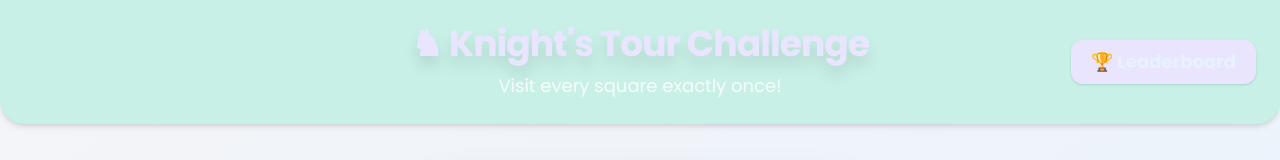
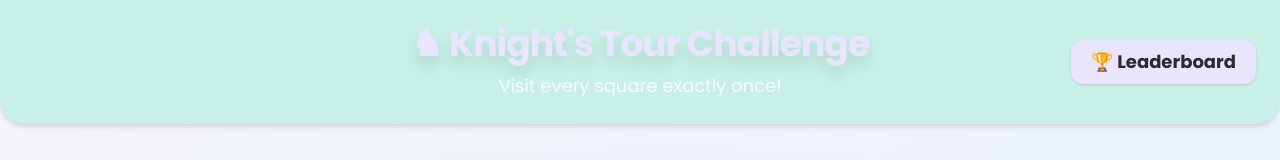
Before and after one commit to GhayoorShan/Knights-Tour-Codex, a Next.js app: page /play/1 in a window 1280 px wide. Both pictures are taken after typing "Sample" into the empty fields and a click on the button "Start Playing". Shown: the top 160 px of the page. Built offline with nearby package versions, Linux system fonts and the light colour scheme; no server answers; the database is empty.

Commit message:
Unify board colors and improve text contrast

```diff
--- a/app/globals.css
+++ b/app/globals.css
@@ -6,8 +6,9 @@
   --primary: #C8F0E6;
   --secondary: #E9E5FF;
   --surface: #F4F5F7;
+  /* Unified board colors for consistent appearance */
   --board-light: #F4F5F7;
-  --board-dark: #E8F2FF;
+  --board-dark: #F4F5F7;
   --success: #FFE3C4;
   --error: #FFD8DC;
 }
--- a/app/play/[size]/page.tsx
+++ b/app/play/[size]/page.tsx
@@ -75,7 +75,7 @@ export default function PlayPage() {
         </div>
         <Link
           href="/leaderboard"
-          className="absolute right-6 top-1/2 -translate-y-1/2 bg-[var(--secondary)] text-[var(--background)] font-semibold px-5 py-2 rounded-xl shadow hover:brightness-110 transition text-base sm:text-lg"
+          className="absolute right-6 top-1/2 -translate-y-1/2 bg-[var(--secondary)] text-[var(--foreground)] font-semibold px-5 py-2 rounded-xl shadow hover:brightness-110 transition text-base sm:text-lg"
           style={{ minWidth: 140, textAlign: "center" }}
         >
           🏆 Leaderboard
--- a/components/Square.tsx
+++ b/components/Square.tsx
@@ -64,7 +64,7 @@ export default function Square({
         </span>
       ) : isVisited ? (
 
-        <span className="text-[var(--background)] text-lg font-bold select-none">{moveNum}</span>
+        <span className="text-[var(--foreground)] text-lg font-bold select-none">{moveNum}</span>
 
       ) : null}
     </button>
```
